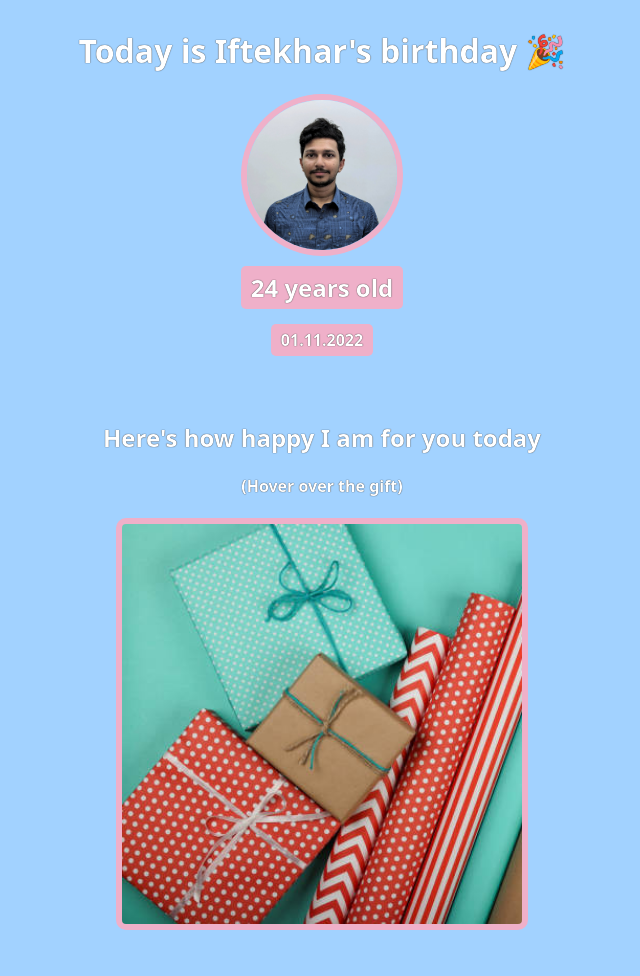
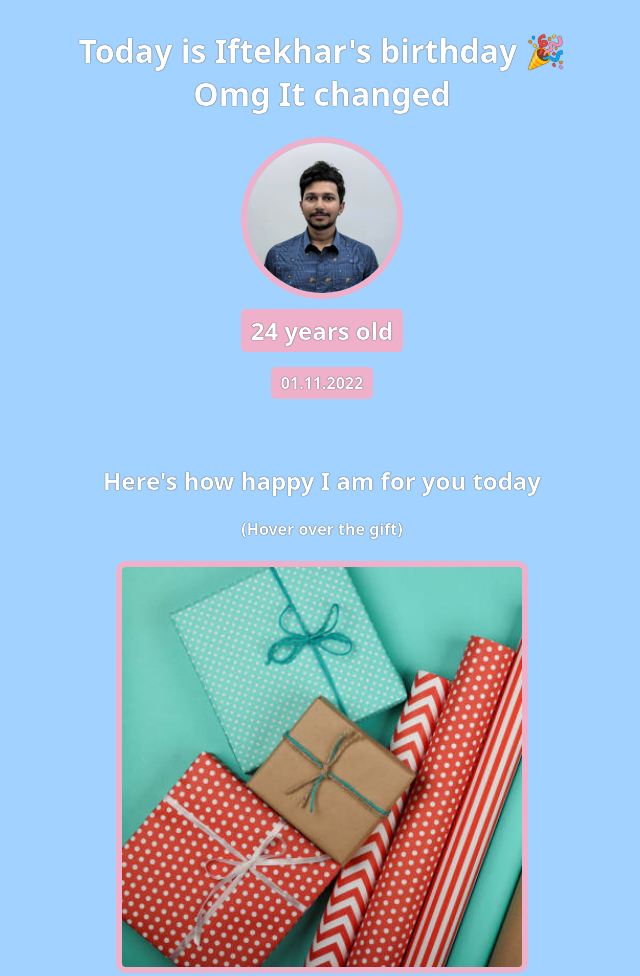
Before and after one commit to Iftekhar-Tasnim/Birthday-gift-site, a plain HTML site: page index.html in a window 1280 px wide. Shown: the top 976 px of the page, without its empty margins (318-958 px from the left). Drawn offline with Linux system fonts and the light colour scheme; a web font is replaced by a local one.

Commit message:
checking change

```diff
--- a/index.html
+++ b/index.html
@@ -9,7 +9,8 @@
 
     <body>
         <div id="header">
-            <h1>Today is Iftekhar's birthday 🎉</h1>
+            <h1>Today is Iftekhar's birthday 🎉 <br>
+            Omg It changed</h1>
             <img id="bff" src="img/nick.jpg">
             <h2 id="b_day">24 years old</h2>
             <h4 id="b_day">01.11.2022</h4>
```
